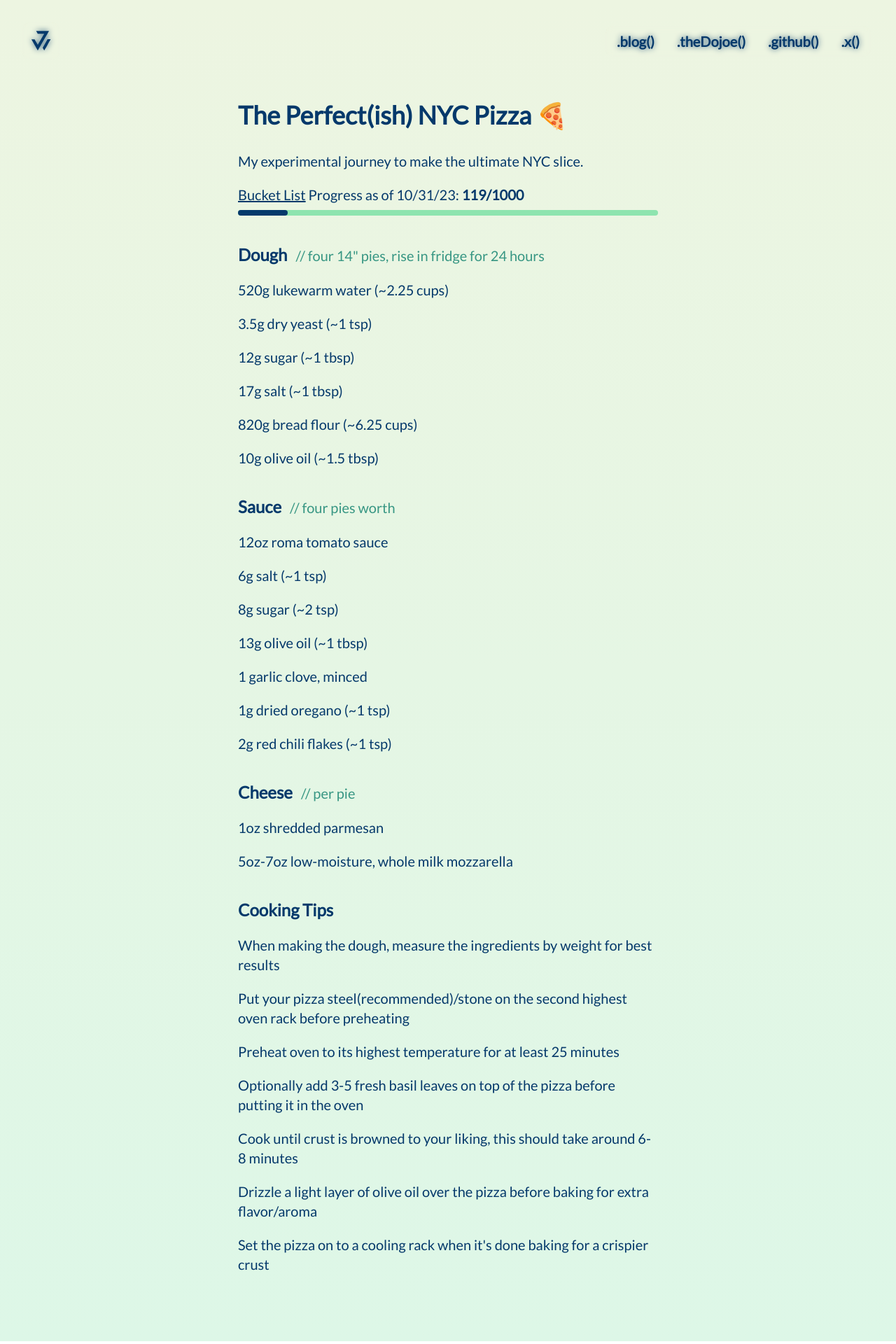
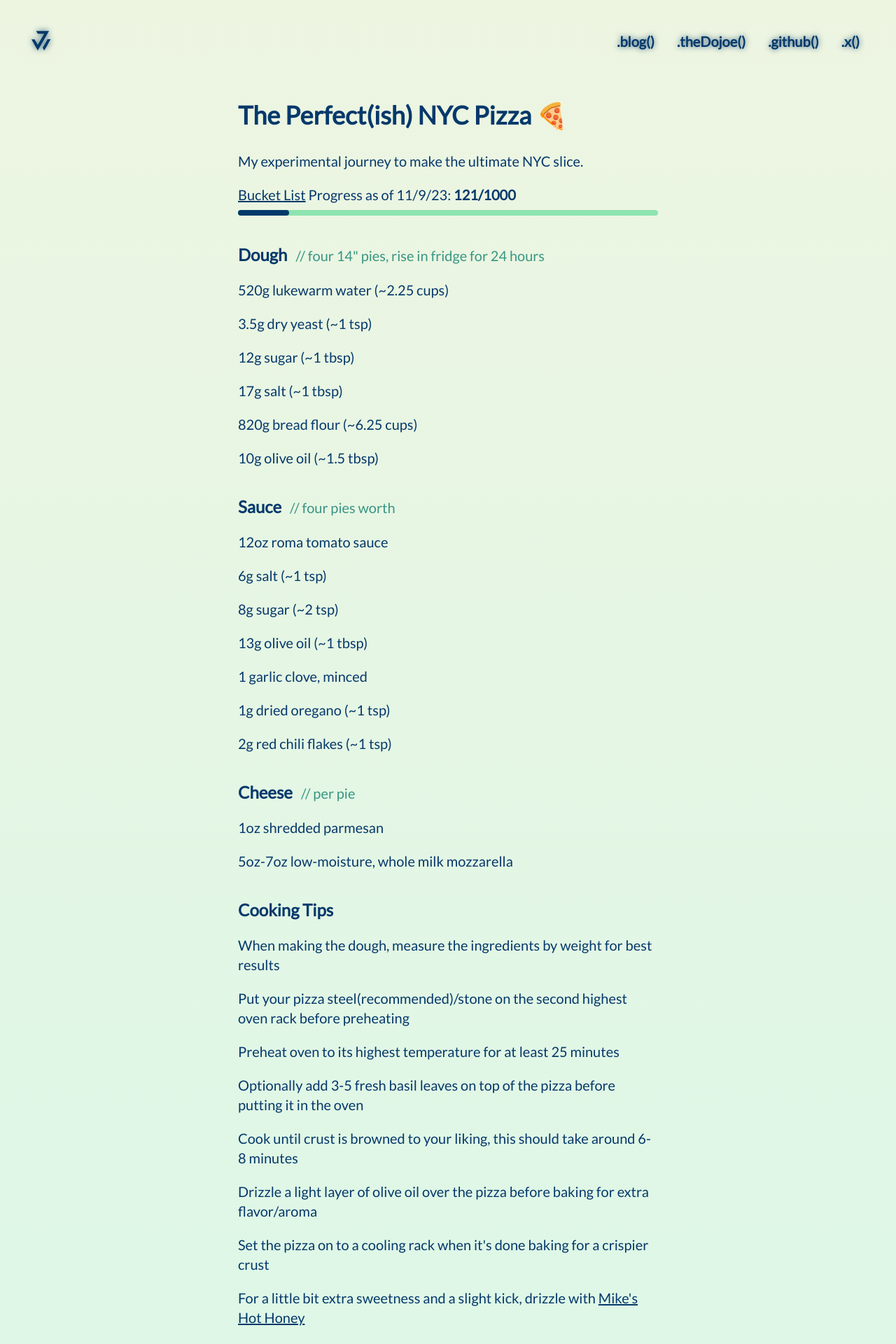
Before and after one commit to jwmke/personal-website, a Next.js app: page /blog/pizza in a window 1280 px wide. Shown: the top 1920 px of the page at 70% size. Built offline with nearby package versions, Linux system fonts and the light colour scheme.

Commit message:
za update

```diff
--- a/pages/blog/pizza.tsx
+++ b/pages/blog/pizza.tsx
@@ -24,10 +24,10 @@ const BlogPost: NextPage = () => {
               My experimental journey to make the ultimate NYC slice.<br/>
             </div>
             <div className='text-xl mt-5'>
-              <Link href='/bucketlist' target="_blank" rel="noreferrer"><span className='inline underline hover:text-teal hover:cursor-pointer'>Bucket List</span></Link> Progress as of 10/31/23: <span className='text-navy font-bold'>119/1000</span>
+              <Link href='/bucketlist' target="_blank" rel="noreferrer"><span className='inline underline hover:text-teal hover:cursor-pointer'>Bucket List</span></Link> Progress as of 11/9/23: <span className='text-navy font-bold'>121/1000</span>
             </div>
             <div className="w-full bg-mint rounded-full h-2 mt-2">
-              <div className="bg-navy h-2 rounded-full" style={{"width": ((119/1000.0)*100) + "%"}}></div>
+              <div className="bg-navy h-2 rounded-full" style={{"width": ((121/1000.0)*100) + "%"}}></div>
             </div>
             <div className='text-xl child:mt-5 mt-8'>
               <div className='align-text-bottom'>
@@ -77,6 +77,7 @@ const BlogPost: NextPage = () => {
               <p>Cook until crust is browned to your liking, this should take around 6-8 minutes</p>
               <p>Drizzle a light layer of olive oil over the pizza before baking for extra flavor/aroma</p>
               <p>Set the pizza on to a cooling rack when it&apos;s done baking for a crispier crust</p>
+              <p>For a little bit extra sweetness and a slight kick, drizzle with <a href='https://mikeshothoney.com/' target="_blank" rel="noreferrer" className='hover:text-teal underline hover:cursor-nesw-resize'>Mike&apos;s Hot Honey</a></p>
             </div>
           </div>
         </div>
```
